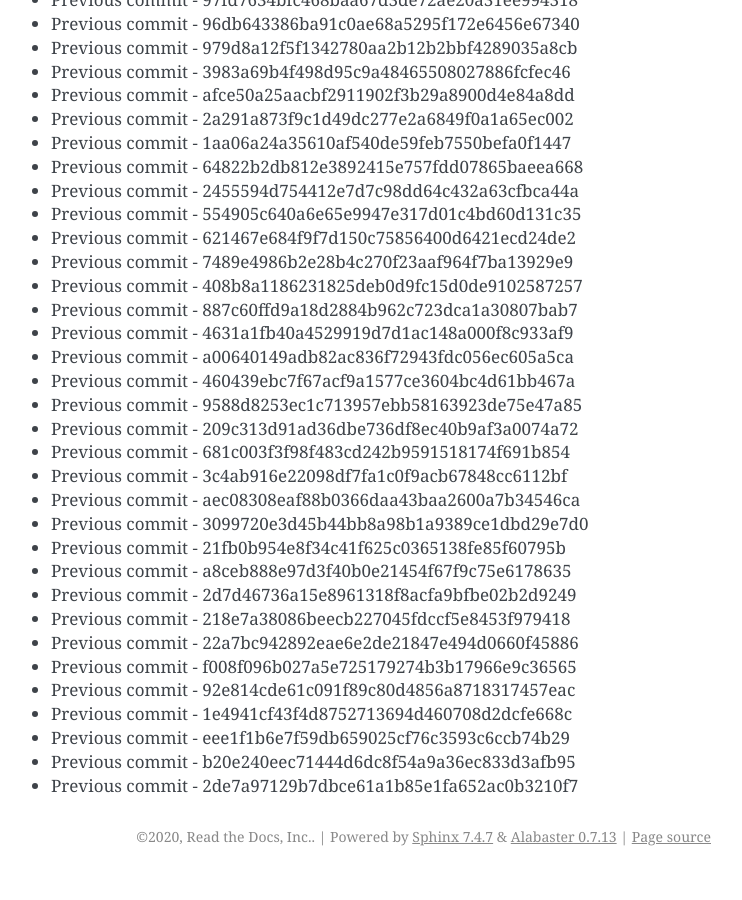
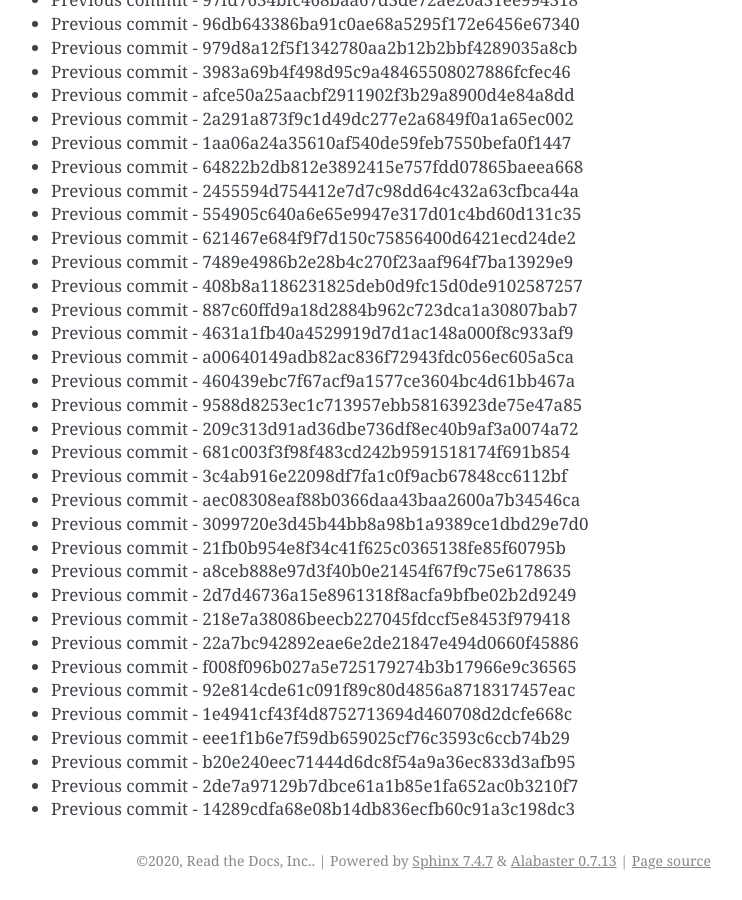
Before and after one commit to readthedocs/rtd-git-stresstest, a Sphinx documentation site: the page built from docs/updates.rst, in a window 1280 px wide and 900 px high, scrolled down 52937 px. Shown: the whole window, without its empty margins (399-1141 px from the left). Built offline with Sphinx 7.4.7, drawn with Linux system fonts in a browser that asks for light colours; before the commit the page ends 53813 px from its top, so only the background shows below that.

Commit message:
Generating commit from previous: 14289cdfa68e08b14db836ecfb60c91a3c198dc3

```diff
--- a/docs/updates.rst
+++ b/docs/updates.rst
@@ -2256,3 +2256,4 @@ It can be tested for any performance characteristics.
 * Previous commit - eee1f1b6e7f59db659025cf76c3593c6ccb74b29
 * Previous commit - b20e240eec71444d6dc8f54a9a36ec833d3afb95
 * Previous commit - 2de7a97129b7dbce61a1b85e1fa652ac0b3210f7
+* Previous commit - 14289cdfa68e08b14db836ecfb60c91a3c198dc3
```
